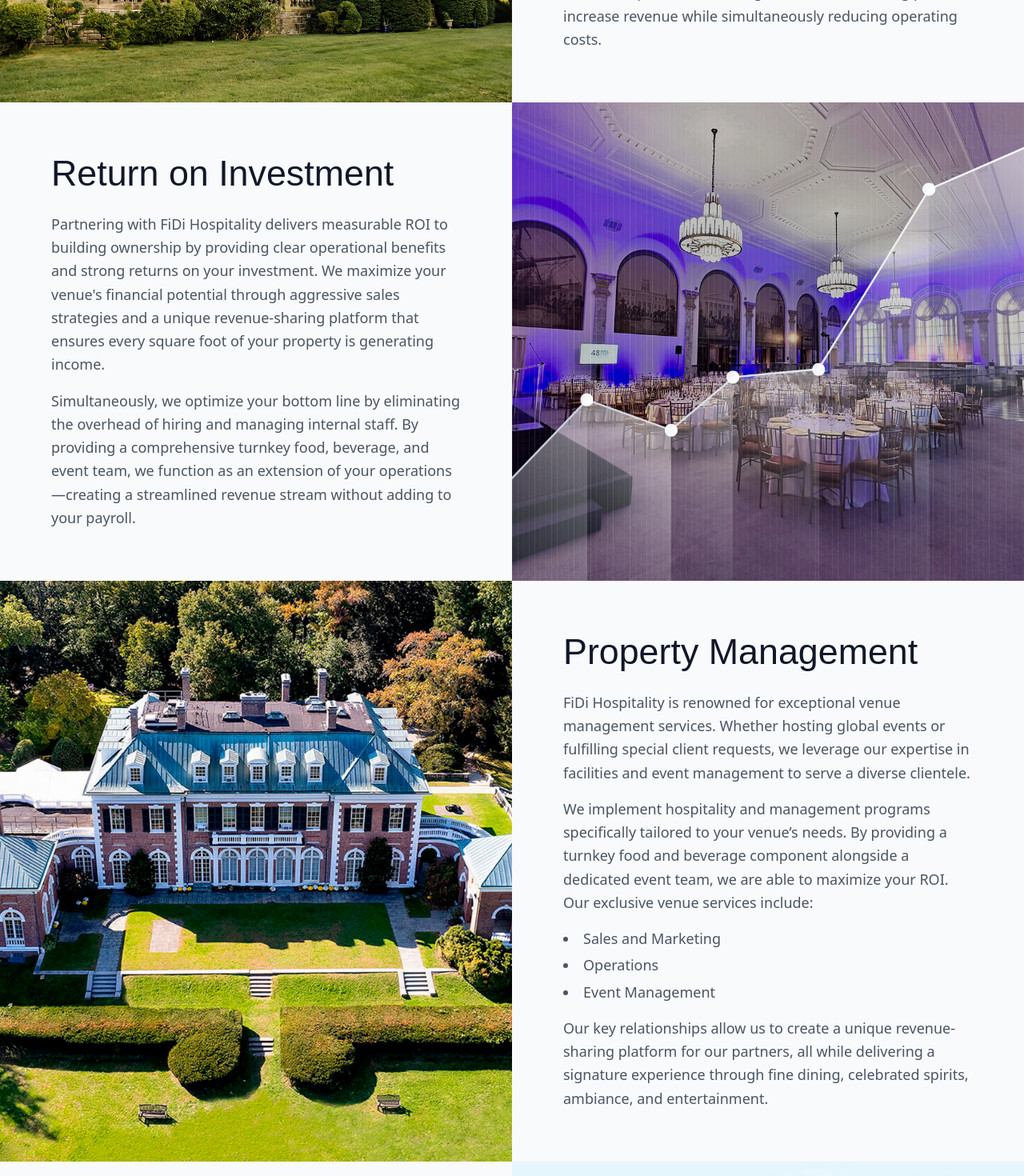
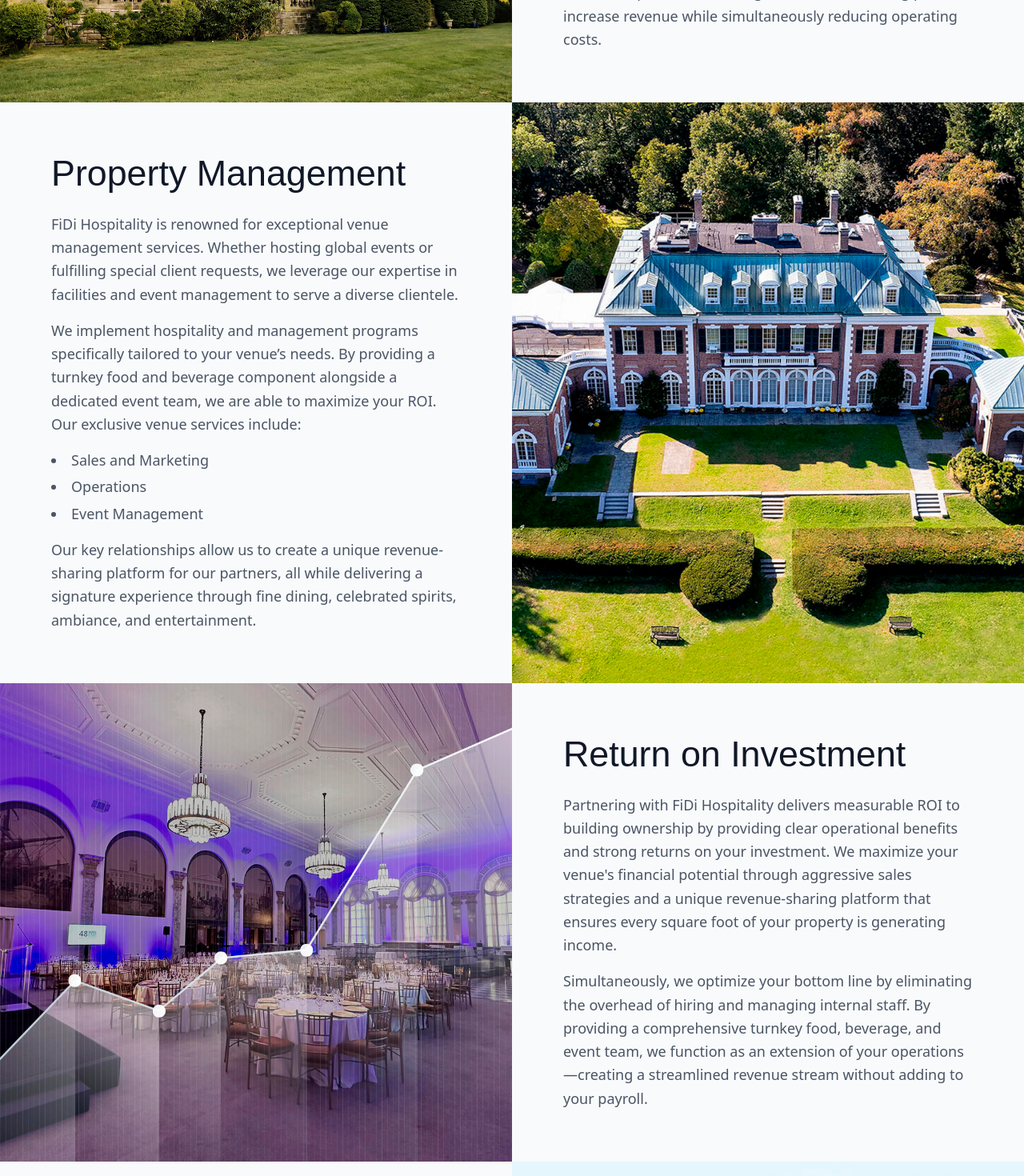
Before and after one commit to Orbin-Acanto/Email-Landing-Page, a React (Vite) app: page / in a window 1280 px wide. Shown: the part 800-2270 px from the top of the page at 80% size. Built offline with nearby package versions, Linux system fonts and the light colour scheme; a web font is replaced by a local one.

Commit message:
Updated Image and Swap Section Position

```diff
--- a/src/data/index.ts
+++ b/src/data/index.ts
@@ -6,14 +6,6 @@ export const serviceItems = [
     images: ["/service/who-we-are.jpg"],
     subDescription:
       "With over 30 years of experience in the industry, we possess the knowledge and resources required to effectively manage and market your venue. By providing our partners with a comprehensive management and marketing plan, we increase revenue while simultaneously reducing operating costs.",
-  },
-  {
-    title: "Return on Investment",
-    description:
-      "Partnering with FiDi Hospitality delivers measurable ROI to building ownership by providing clear operational benefits and strong returns on your investment. We maximize your venue's financial potential through aggressive sales strategies and a unique revenue-sharing platform that ensures every square foot of your property is generating income.",
-    images: ["/service/return-on-investment.jpg"],
-    subDescription:
-      "Simultaneously, we optimize your bottom line by eliminating the overhead of hiring and managing internal staff. By providing a comprehensive turnkey food, beverage, and event team, we function as an extension of your operations—creating a streamlined revenue stream without adding to your payroll.",
   },
   {
     title: "Property Management",
@@ -26,6 +18,14 @@ export const serviceItems = [
     bullet: ["Sales and Marketing", "Operations", "Event Management"],
     subDescription2:
       "Our key relationships allow us to create a unique revenue-sharing platform for our partners, all while delivering a signature experience through fine dining, celebrated spirits, ambiance, and entertainment.",
+  },
+  {
+    title: "Return on Investment",
+    description:
+      "Partnering with FiDi Hospitality delivers measurable ROI to building ownership by providing clear operational benefits and strong returns on your investment. We maximize your venue's financial potential through aggressive sales strategies and a unique revenue-sharing platform that ensures every square foot of your property is generating income.",
+    images: ["/service/return-on-investment.jpg"],
+    subDescription:
+      "Simultaneously, we optimize your bottom line by eliminating the overhead of hiring and managing internal staff. By providing a comprehensive turnkey food, beverage, and event team, we function as an extension of your operations—creating a streamlined revenue stream without adding to your payroll.",
   },
   {
     title: "Why It Works",
```
Also changed, not shown: public/hero/hero.jpg, public/service/return-on-investment.jpg.
